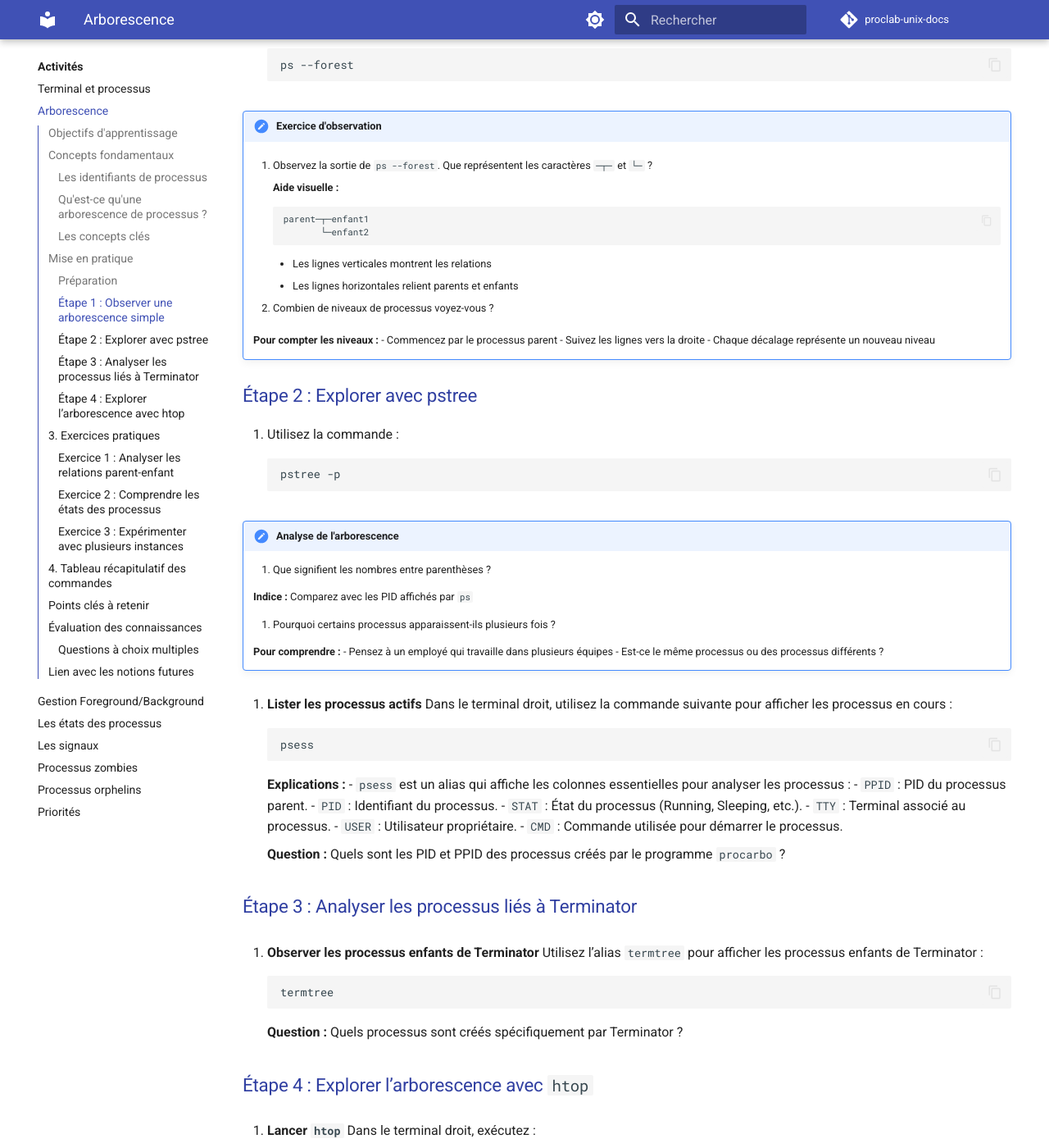
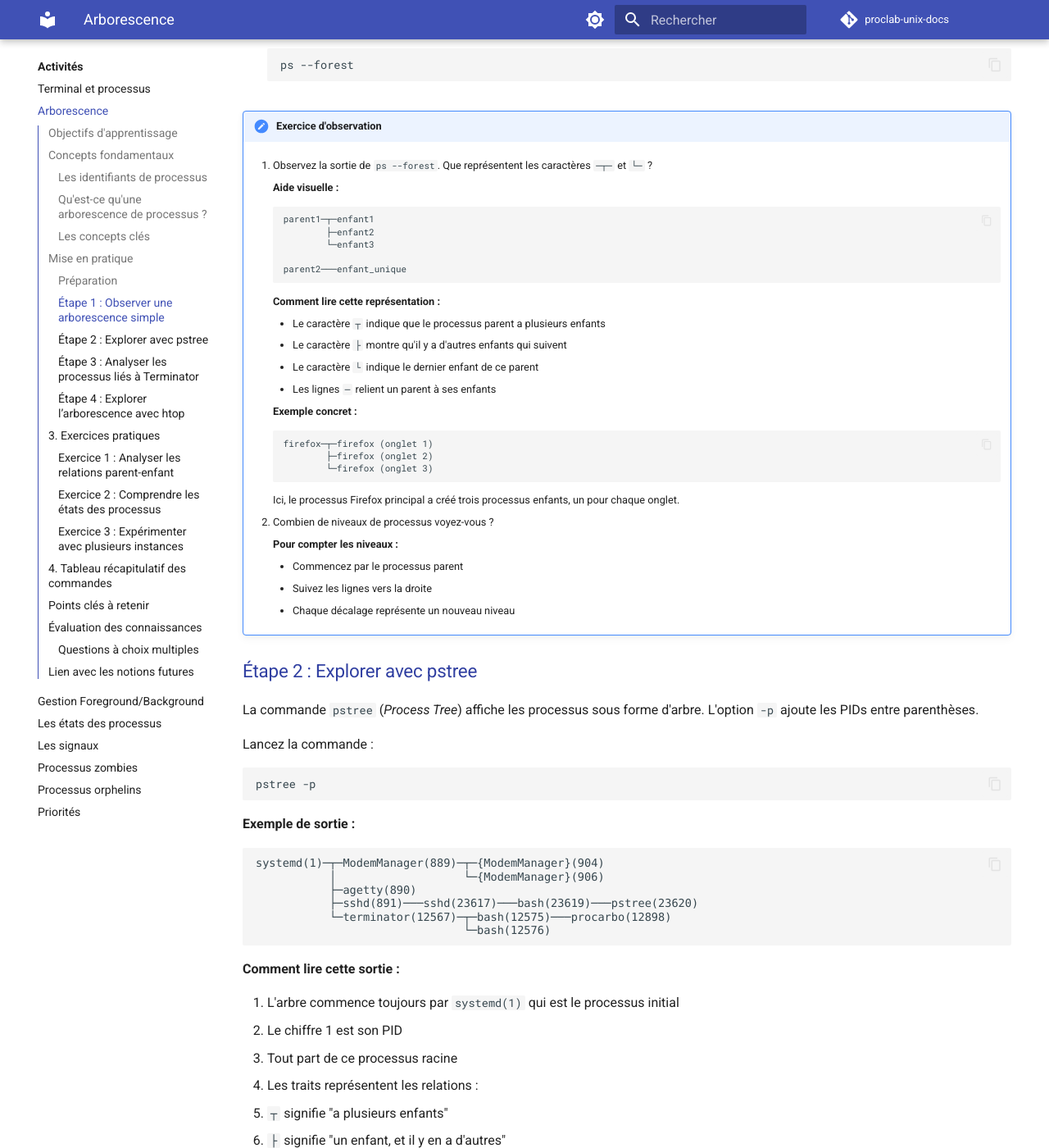
Before and after one commit to manastria/proclab-unix-docs, an MkDocs documentation site: the page built from docs/activites/arbo.md, in a window 1280 px wide and 1400 px high, scrolled down 2816 px. Shown: the whole window at 82% size. Built offline with MkDocs 1.6.1 and Material for MkDocs 9.7.7, drawn with Linux system fonts in a browser that asks for light colours; comment, search, counter and statistics services are not loaded; some of the changed text lies outside the part shown.

Commit message:
Enhance arbo.md with detailed explanations of process tree representation and commands, including visual aids and practical exercises for better understanding

````diff
--- a/docs/activites/arbo.md
+++ b/docs/activites/arbo.md
@@ -125,37 +125,95 @@ Une **arborescence de processus** (*process tree*) est la représentation des re
 
         **Aide visuelle :**
         ```
-        parent─┬─enfant1
-               └─enfant2
+        parent1─┬─enfant1
+                ├─enfant2
+                └─enfant3
+
+        parent2───enfant_unique
         ```
 
-        - Les lignes verticales montrent les relations
-        - Les lignes horizontales relient parents et enfants
+        **Comment lire cette représentation :**
+
+        - Le caractère `┬` indique que le processus parent a plusieurs enfants
+        - Le caractère `├` montre qu'il y a d'autres enfants qui suivent
+        - Le caractère `└` indique le dernier enfant de ce parent
+        - Les lignes `─` relient un parent à ses enfants
+
+        **Exemple concret :**
+
+        ```
+        firefox─┬─firefox (onglet 1)
+                ├─firefox (onglet 2)
+                └─firefox (onglet 3)
+        ```
+
+        Ici, le processus Firefox principal a créé trois processus enfants, un pour chaque onglet.
 
     2. Combien de niveaux de processus voyez-vous ?
 
-       **Pour compter les niveaux :**
-       - Commencez par le processus parent
-       - Suivez les lignes vers la droite
-       - Chaque décalage représente un nouveau niveau
+        **Pour compter les niveaux :**
+
+        - Commencez par le processus parent
+        - Suivez les lignes vers la droite
+        - Chaque décalage représente un nouveau niveau
 
 ### Étape 2 : Explorer avec pstree
 
-1. Utilisez la commande :
-   ```bash
-   pstree -p
-   ```
+La commande `pstree` (*Process Tree*) affiche les processus sous forme d'arbre. L'option `-p` ajoute les PIDs entre parenthèses.
+
+Lancez la commande :
+```bash
+pstree -p
+```
+
+**Exemple de sortie :**
+```text { .custom-code }
+systemd(1)─┬─ModemManager(889)─┬─{ModemManager}(904)
+           │                   └─{ModemManager}(906)
+           ├─agetty(890)
+           ├─sshd(891)───sshd(23617)───bash(23619)───pstree(23620)
+           └─terminator(12567)─┬─bash(12575)───procarbo(12898)
+                               └─bash(12576)
+```
+
+**Comment lire cette sortie :**
+
+1. L'arbre commence toujours par `systemd(1)` qui est le processus initial
+   - Le chiffre 1 est son PID
+   - Tout part de ce processus racine
+
+2. Les traits représentent les relations :
+   - `┬` signifie "a plusieurs enfants"
+   - `├` signifie "un enfant, et il y en a d'autres"
+   - `└` signifie "dernier enfant"
+   - `─` connecte un parent à son enfant
+
+3. Dans cet exemple :
+   - `ModemManager(889)` gère le modem avec deux processus légers (threads)
+   - `sshd(891)` gère les connexions SSH
+   - `terminator(12567)` est notre terminal avec deux shells bash
+
+!!! info "Processus légers (threads)"
+    Les accolades comme dans `{ModemManager}` indiquent des processus légers (threads).
+    Ce sont des sous-processus qui partagent les ressources de leur parent.
+
+!!! tip "Astuce"
+    Vous pouvez filtrer l'affichage en ajoutant le PID d'un processus spécifique :
+    ```bash
+    pstree -p <PID>
+    ```
+    Cela montre uniquement l'arbre à partir de ce processus.
 
 !!! exercise "Analyse de l'arborescence"
     1. Que signifient les nombres entre parenthèses ?
 
-       **Indice :** Comparez avec les PID affichés par `ps`
+        **Indice :** Comparez avec les PID affichés par `ps`
 
     2. Pourquoi certains processus apparaissent-ils plusieurs fois ?
 
-       **Pour comprendre :**
-       - Pensez à un employé qui travaille dans plusieurs équipes
-       - Est-ce le même processus ou des processus différents ?
+        **Pour comprendre :**
+        - Pensez à un employé qui travaille dans plusieurs équipes
+        - Est-ce le même processus ou des processus différents ?
 
 1. **Lister les processus actifs**
     Dans le terminal droit, utilisez la commande suivante pour afficher les processus en cours :
````
